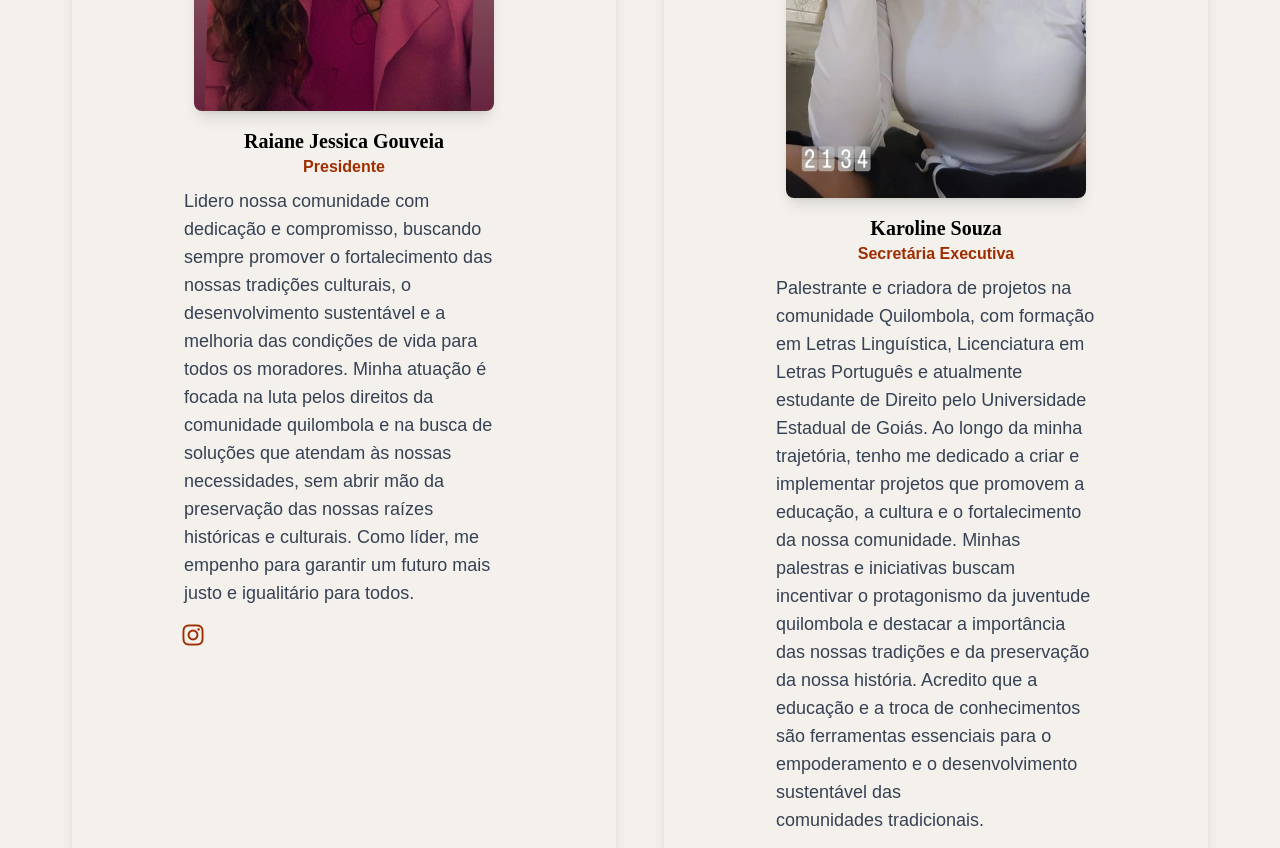
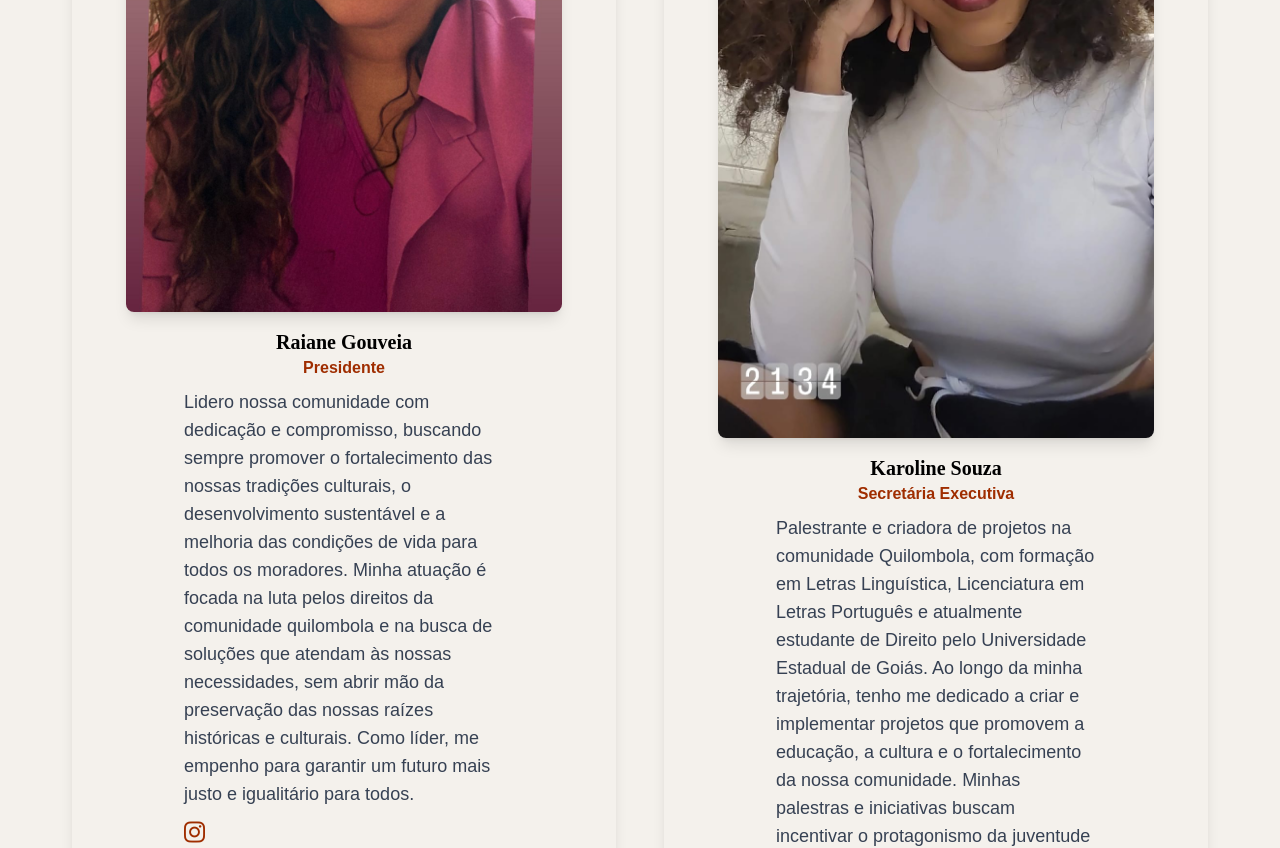
Before and after one commit to rafaeloliveiralopes/site-quilombo-jbv, a Next.js app: page /nossa-equipe in a window 1280 px wide. Shown: the part 760-1608 px from the top of the page. Built offline with nearby package versions, Linux system fonts and the light colour scheme.

Commit message:
feat(page-equipe): update  social media icons and layout responsiveness with Tailwindcss v4

```diff
--- a/src/app/nossa-equipe/page.tsx
+++ b/src/app/nossa-equipe/page.tsx
@@ -1,10 +1,9 @@
 import Image from 'next/image';
 import HowToSupport from '../components/HowToSupport';
-import '@fortawesome/fontawesome-free/css/all.min.css';
 
 const team = [
   {
-    name: 'Raiane Jessica Gouveia',
+    name: 'Raiane Gouveia',
     role: 'Presidente',
     image: '/equipe/foto-raiane.jpeg',
     bio: 'Lidero nossa comunidade com dedicação e compromisso, buscando sempre promover o fortalecimento das nossas tradições culturais, o desenvolvimento sustentável e a melhoria das condições de vida para todos os moradores. Minha atuação é focada na luta pelos direitos da comunidade quilombola e na busca de soluções que atendam às nossas necessidades, sem abrir mão da preservação das nossas raízes históricas e culturais. Como líder, me empenho para garantir um futuro mais justo e igualitário para todos.',
@@ -59,12 +58,12 @@ export default function Page() {
         <h1>Nossa Equipe</h1>
       </div>
 
-      <div className="mx-auto grid max-w-6xl gap-12 px-2 py-12 sm:grid-cols-2 md:grid-cols-2">
+      <div className="mx-auto grid max-w-6xl grid-cols-1 gap-12 px-2 py-12 md:grid-cols-2">
         {team.map(({ name, role, image, bio, socials }) => (
           <div key={name} className="rounded-2xl py-3 text-center shadow-lg">
             <div className="mx-auto mt-4 w-4/5">
               <Image
-                className="mx-auto mt-6 mb-4 rounded-lg shadow-lg transition-transform duration-300 hover:scale-105"
+                className="mx-auto mt-6 mb-4 h-auto w-auto rounded-lg shadow-lg transition-transform duration-300 hover:scale-105"
                 src={image}
                 alt={`${name} - ${role}`}
                 width={300}
@@ -76,10 +75,10 @@ export default function Page() {
               <p className="mx-auto mt-2 mb-3 max-w-80 text-left text-base text-gray-700 md:text-lg">
                 {bio}
               </p>
-              <div className="mt-4 flex gap-4 sm:ml-14">
+              <div className="mx-auto mb-3 max-w-80 text-left">
                 {socials.instagram && (
                   <a href={socials.instagram} target="_blank" rel="noopener noreferrer">
-                    <i className="fa-brands fa-instagram text-2xl text-orange-800"></i>
+                    <i className="fa-brands fa-instagram mr-3 text-2xl text-orange-800"></i>
                   </a>
                 )}
                 {socials.linkedin && (
```
